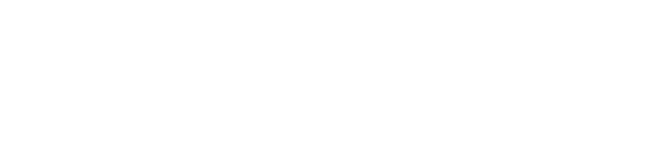
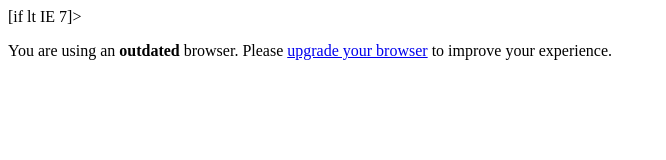
Before and after one commit to muhammedap1/learngit, a plain HTML site: page index.html in a window 1280 px wide. Shown: the whole page, without its empty margins (0-666 px from the left). Drawn offline with Linux system fonts and the light colour scheme.

Commit message:
Added body to index

```diff
--- a/index.html
+++ b/index.html
@@ -13,9 +13,9 @@
         <link rel="stylesheet" href="">
     </head>
     <body>
-        <!--[if lt IE 7]>
+        [if lt IE 7]>
             <p class="browsehappy">You are using an <strong>outdated</strong> browser. Please <a href="#">upgrade your browser</a> to improve your experience.</p>
-        <![endif]-->
+        <![endif]
 
         <script src="" async defer></script>
     </body>
```
